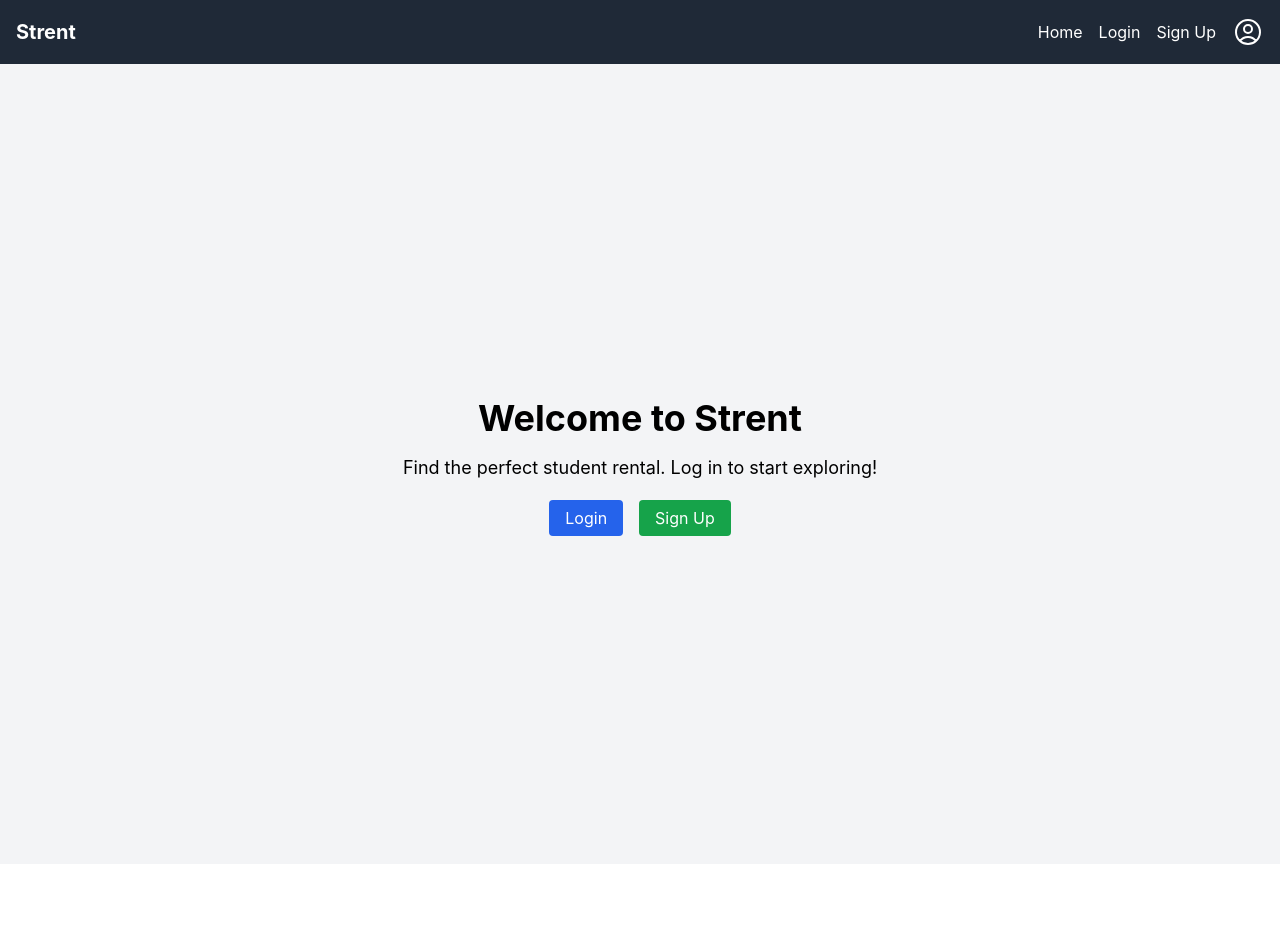
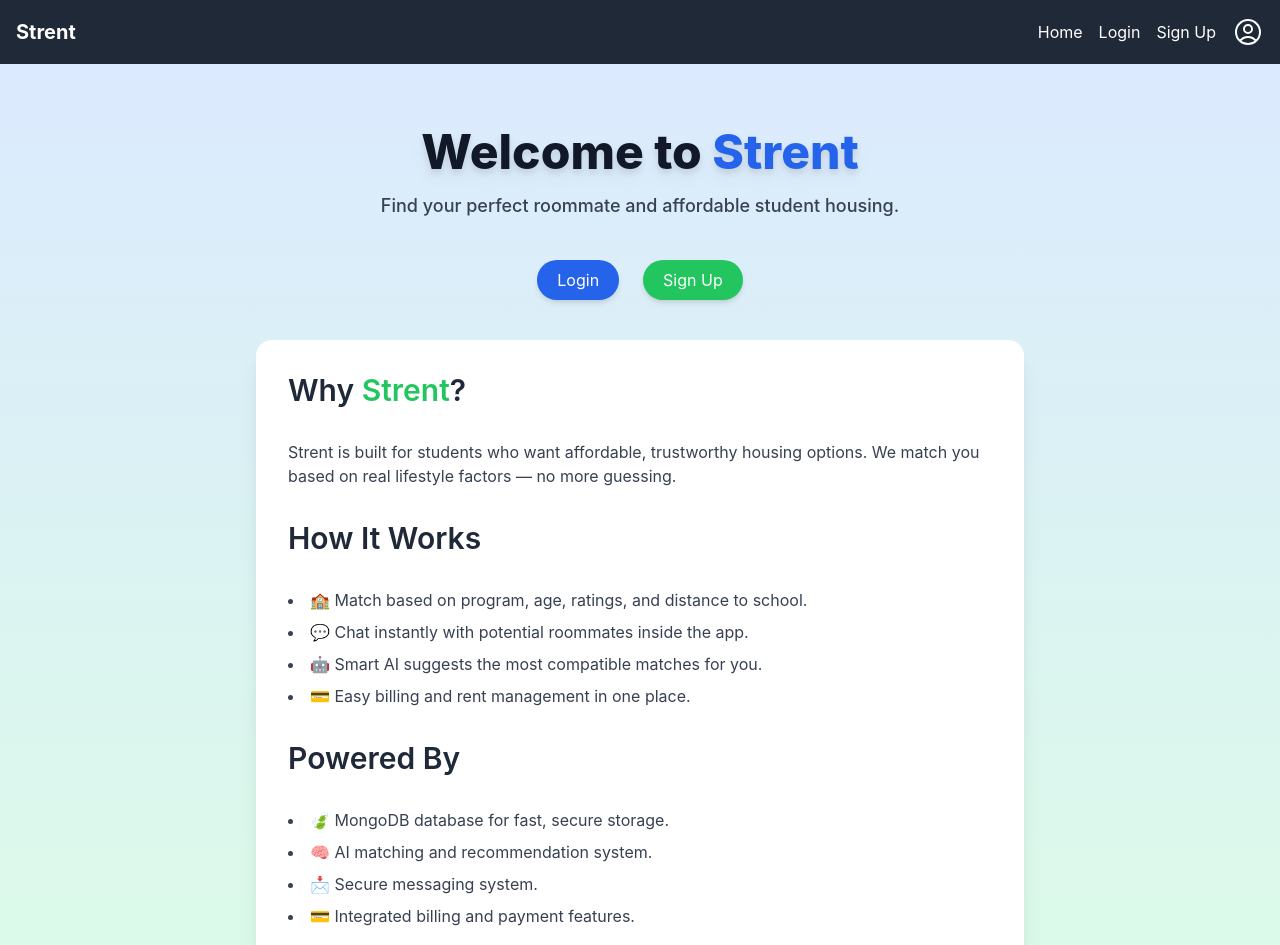
Before and after one commit to 8HANGLIU8/STRENT, a React (Create React App) app in the folder frontend/: page /welcome in a window 1280 px wide. Shown: the top 945 px of the page. Before the commit the page ends 864 px from the top, so only its background shows below. Built offline with nearby package versions, Linux system fonts and the light colour scheme.

Commit message:
v2 welcome page

```diff
--- a/frontend/package.json
+++ b/frontend/package.json
@@ -10,6 +10,7 @@
     "@testing-library/user-event": "^13.5.0",
     "@vis.gl/react-google-maps": "^1.5.2",
     "axios": "^1.9.0",
+    "framer-motion": "^12.9.2",
     "leaflet": "^1.9.4",
     "react": "^19.1.0",
     "react-dom": "^19.1.0",
--- a/frontend/src/pages/Welcome.js
+++ b/frontend/src/pages/Welcome.js
@@ -1,29 +1,92 @@
 import React from 'react';
 import { Link } from 'react-router-dom';
+import { motion } from 'framer-motion';
 
 function Welcome() {
   return (
-    <div className="min-h-screen bg-gray-100 flex items-center justify-center">
-      <div className="text-center">
-        <h1 className="text-4xl font-bold mb-4">Welcome to Strent</h1>
-        <p className="text-lg mb-6">
-          Find the perfect student rental. Log in to start exploring!
-        </p>
-        <div className="space-x-4">
+    <div className="min-h-screen bg-gradient-to-b from-blue-100 to-green-100 flex flex-col items-center p-6 overflow-y-auto">
+      <motion.div
+        className="max-w-3xl w-full text-center space-y-10"
+        initial={{ opacity: 0, y: -50 }}
+        animate={{ opacity: 1, y: 0 }}
+        transition={{ duration: 1 }}
+      >
+        {/* Main Title */}
+        <motion.div
+          initial={{ scale: 0.8 }}
+          animate={{ scale: 1 }}
+          transition={{ delay: 0.3, duration: 0.6 }}
+          className="mt-10"
+        >
+          <h1 className="text-5xl font-extrabold text-gray-900 drop-shadow-lg">
+            Welcome to <span className="text-blue-600">Strent</span>
+          </h1>
+          <p className="mt-4 text-gray-700 text-lg font-medium">
+            Find your perfect roommate and affordable student housing.
+          </p>
+        </motion.div>
+
+        {/* Login/Signup Buttons */}
+        <motion.div
+          className="flex justify-center gap-6"
+          initial={{ opacity: 0 }}
+          animate={{ opacity: 1 }}
+          transition={{ delay: 0.8, duration: 0.8 }}
+        >
           <Link
             to="/login"
-            className="bg-blue-600 text-white py-2 px-4 rounded hover:bg-blue-700"
+            className="bg-blue-600 hover:bg-blue-700 transition px-5 py-2 rounded-full text-white text-base shadow-md hover:scale-105 transform"
           >
             Login
           </Link>
           <Link
             to="/signup"
-            className="bg-green-600 text-white py-2 px-4 rounded hover:bg-green-700"
+            className="bg-green-500 hover:bg-green-600 transition px-5 py-2 rounded-full text-white text-base shadow-md hover:scale-105 transform"
           >
             Sign Up
           </Link>
-        </div>
-      </div>
+        </motion.div>
+
+        {/* About Section */}
+        <motion.div
+          className="text-left space-y-8 mt-12 bg-white p-8 rounded-2xl shadow-xl"
+          initial={{ opacity: 0 }}
+          animate={{ opacity: 1 }}
+          transition={{ delay: 1.2, duration: 1 }}
+        >
+          <h2 className="text-3xl font-semibold text-gray-800">Why <span className="text-green-500">Strent</span>?</h2>
+          <p className="text-gray-700">
+            Strent is built for students who want affordable, trustworthy housing options.
+            We match you based on real lifestyle factors — no more guessing.
+          </p>
+
+          <h2 className="text-3xl font-semibold text-gray-800">How It Works</h2>
+          <ul className="list-disc list-inside text-gray-700 space-y-2">
+            <li>🏫 Match based on program, age, ratings, and distance to school.</li>
+            <li>💬 Chat instantly with potential roommates inside the app.</li>
+            <li>🤖 Smart AI suggests the most compatible matches for you.</li>
+            <li>💳 Easy billing and rent management in one place.</li>
+          </ul>
+
+          <h2 className="text-3xl font-semibold text-gray-800">Powered By</h2>
+          <ul className="list-disc list-inside text-gray-700 space-y-2">
+            <li>🍃 MongoDB database for fast, secure storage.</li>
+            <li>🧠 AI matching and recommendation system.</li>
+            <li>📩 Secure messaging system.</li>
+            <li>💳 Integrated billing and payment features.</li>
+          </ul>
+        </motion.div>
+
+        {/* Footer */}
+        <motion.footer
+          className="text-center text-gray-500 text-sm mt-12 mb-4"
+          initial={{ opacity: 0 }}
+          animate={{ opacity: 1 }}
+          transition={{ delay: 2, duration: 1 }}
+        >
+          © 2025 Strent. Built for students, by students.
+        </motion.footer>
+      </motion.div>
     </div>
   );
 }
```
Also changed, not shown: 1 other file (tests, documents, lock files or other folders).
